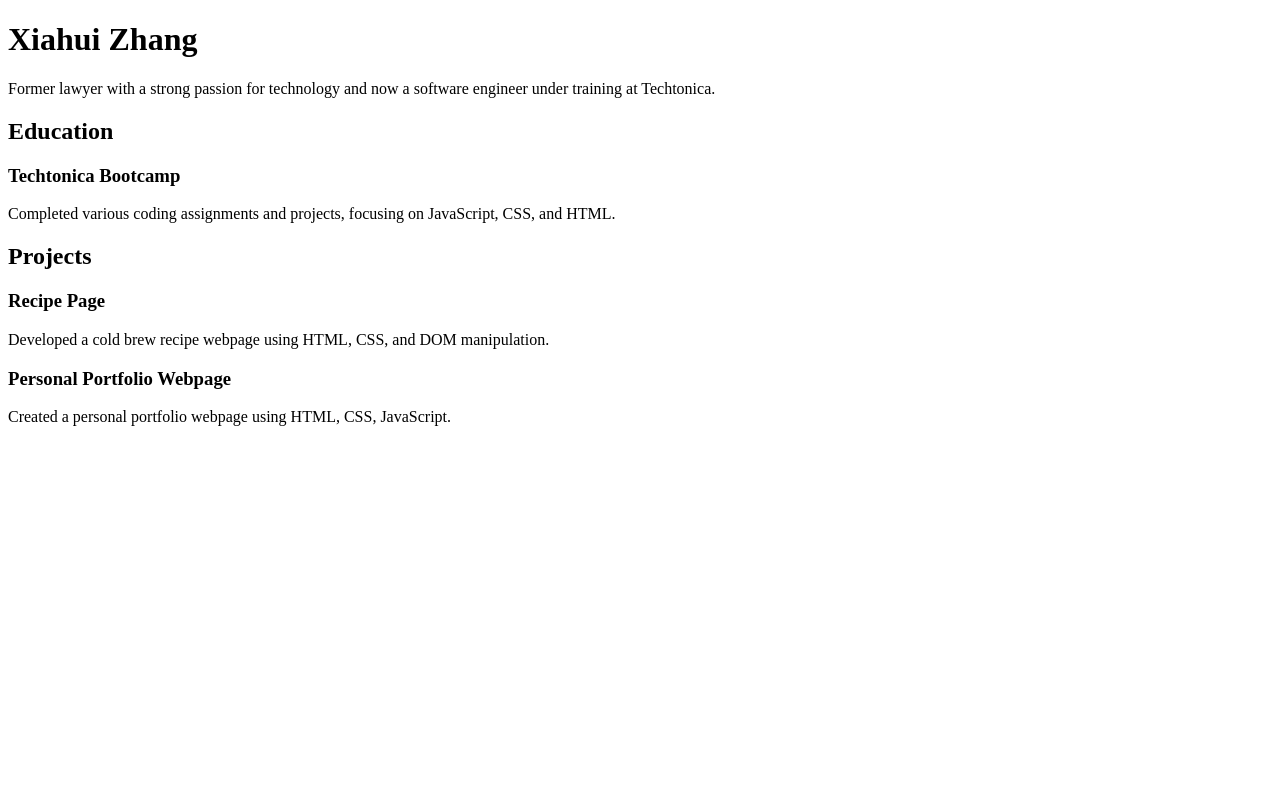
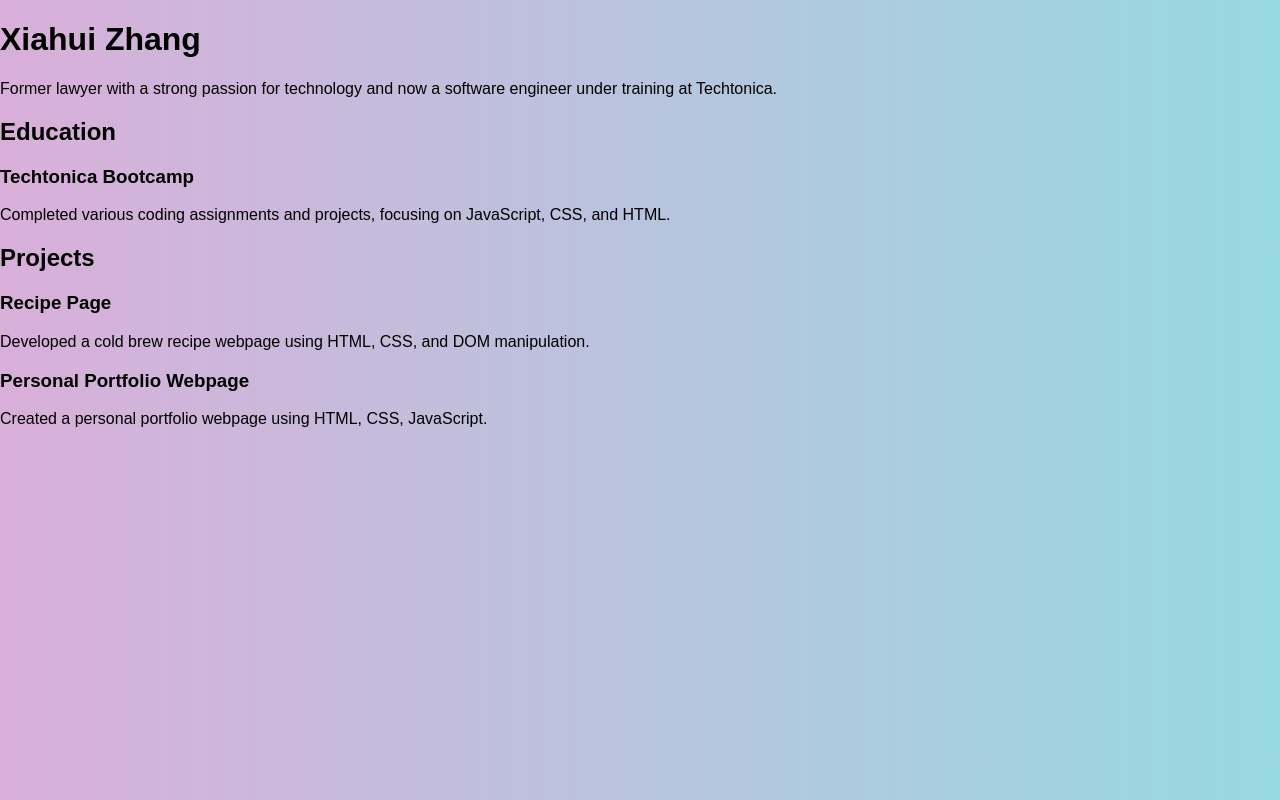
Before and after one commit to Xhz0729/portfolio-website, a plain HTML site: page index.html in a window 1280 px wide. Drawn offline with Linux system fonts and the light colour scheme.

Commit message:
adding a gradient background

```diff
--- a/index.css
+++ b/index.css
@@ -0,0 +1,7 @@
+body {
+    font-family: Arial, sans-serif;
+    margin: 0;
+    padding: 0;
+    background: linear-gradient(to right, #D9AFD9 0%, #97D9E1 100%);
+    background-attachment: fixed;
+}
```
Also changed, not shown: index.html (+1 -0 lines).
